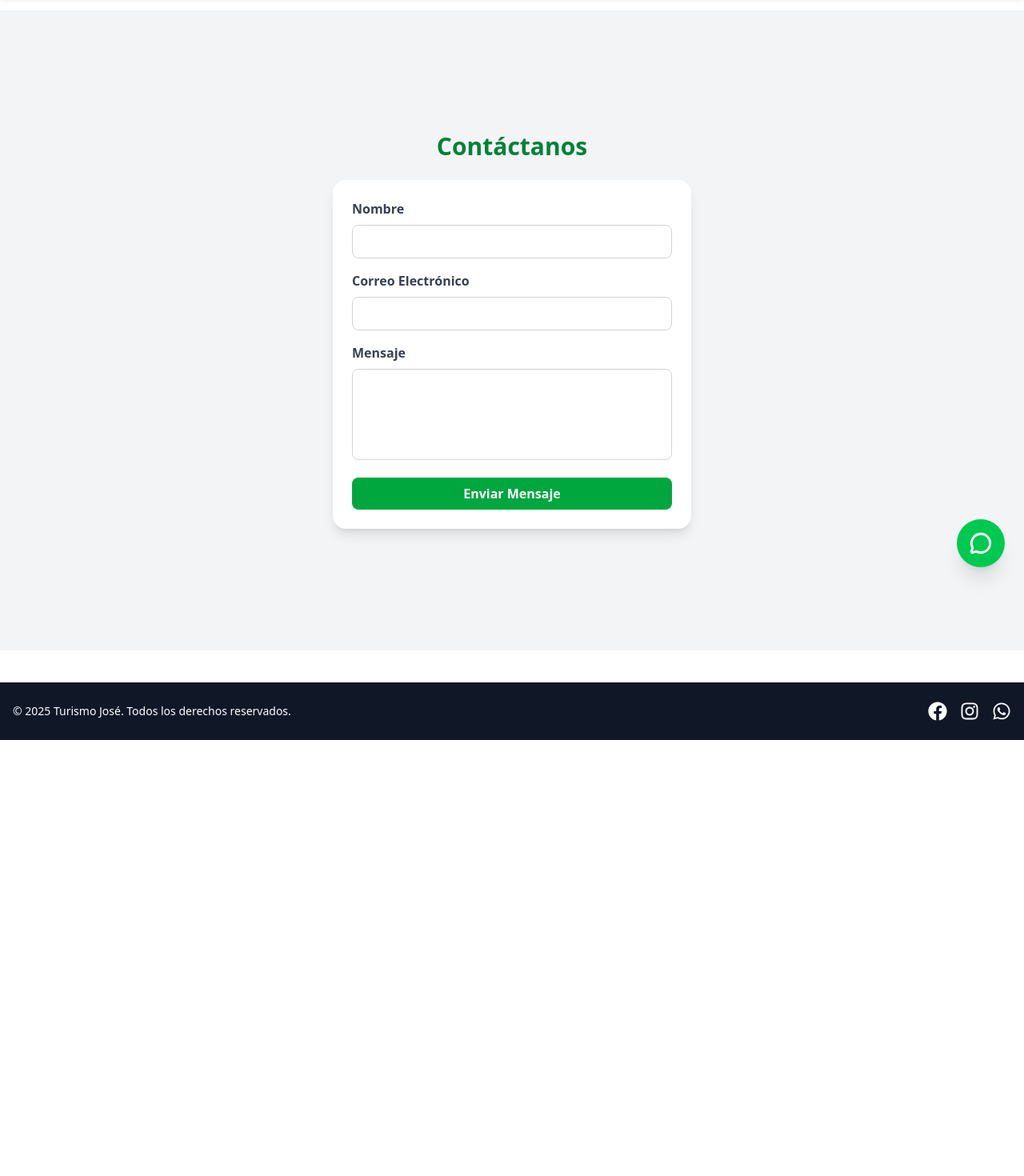
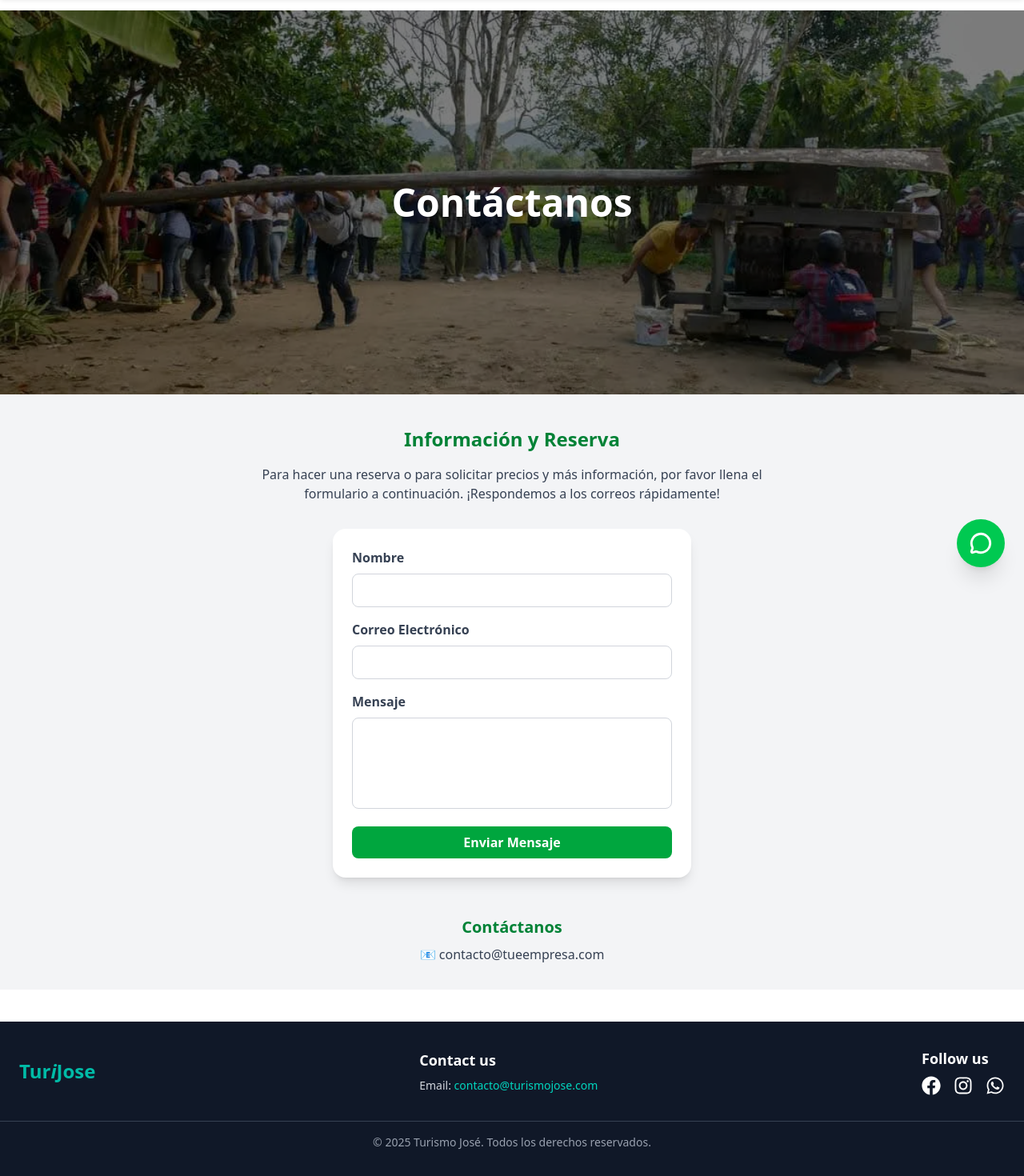
Before and after one commit to dani71296/turijose, a React (Vite) app: page /contacto in a window 1280 px wide. Shown: the part 67-1537 px from the top of the page at 80% size. Before the commit the page ends 992 px from the top, so only its background shows below. Built offline with nearby package versions, Linux system fonts and the light colour scheme.

Commit message:
SE REALIZO CONTACTO Y MODIFICACIONES EN EL FOOTER  FALTA IDIOMAS

```diff
--- a/src/components/Footer.jsx
+++ b/src/components/Footer.jsx
@@ -1,16 +1,38 @@
 import { FaFacebook, FaInstagram, FaWhatsapp } from "react-icons/fa";
+import { Link } from "react-router-dom";
 
 const Footer = () => {
   return (
-    <footer className="bg-gray-900 text-white py-6 mt-10">
-      <div className="container mx-auto flex flex-col md:flex-row items-center justify-between px-4">
-        {/* Texto de copyright */}
-        <p className="text-sm mb-4 md:mb-0">
-          © {new Date().getFullYear()} Turismo José. Todos los derechos reservados.
+    <footer className="bg-gray-900 text-white py-8 mt-10">
+      <div className="container mx-auto flex flex-col md:flex-row justify-between items-center px-6 text-center md:text-left">
+        {/* LOGO */}
+        <div className="mb-6 md:mb-0">
+          <Link
+            to="/"
+            className="text-2xl font-bold text-teal-500 hover:text-teal-400 transition-colors"
+          >
+            Tur<i>i</i>Jose
+          </Link>
+        </div>
+
+        {/* CONTACTO */}
+        <div className="mb-6 md:mb-0">
+          <h3 className="text-lg font-semibold mb-2">Contact us</h3>
+          <p className="text-sm text-gray-300">
+            Email:{" "}
+            <a
+              href="mailto:contacto@turismojose.com"
+              className="text-teal-400 hover:underline"
+            >
+              contacto@turismojose.com
+            </a>
           </p>
+        </div>
 
-        {/* Iconos de redes sociales */}
-        <div className="flex space-x-4">
+        {/* REDES SOCIALES */}
+        <div>
+          <h3 className="text-lg font-semibold mb-2">Follow us</h3>
+          <div className="flex justify-center md:justify-start space-x-4">
             <a
               href="https://facebook.com"
               target="_blank"
@@ -37,6 +59,12 @@ const Footer = () => {
             </a>
           </div>
         </div>
+      </div>
+
+      {/* COPYRIGHT */}
+      <div className="mt-8 border-t border-gray-700 pt-4 text-center text-sm text-gray-400">
+        © {new Date().getFullYear()} Turismo José. Todos los derechos reservados.
+      </div>
     </footer>
   );
 };
--- a/src/pages/About.jsx
+++ b/src/pages/About.jsx
@@ -5,12 +5,15 @@ export default function About() {
   return (
     <div className="flex flex-col items-center text-center px-4 py-12 text-gray-800">
       {/* Imagen principal */}
-      <div className="max-w-4xl w-full mb-8">
+      <div className="relative w-full h-[60vh] flex items-center justify-center">
         <img
           src="/images/equipo.webp"
           alt="Nuestro equipo"
-          className="w-full h-80 object-cover rounded-2xl shadow-lg"
+          className="absolute inset-0 w-full h-full object-cover brightness-50"
         />
+        <h1 className="relative text-white text-5xl font-bold z-10">
+          QUIENES SOMOS
+        </h1>
       </div>
 
       {/* Quiénes somos */}
--- a/src/pages/Contacto.jsx
+++ b/src/pages/Contacto.jsx
@@ -18,17 +18,41 @@ export default function Contact() {
   };
 
   return (
-    <section className="flex flex-col items-center justify-center min-h-screen bg-gray-100 px-4">
-      <h2 className="text-3xl font-bold text-center mb-6 text-green-700">
-        Contáctanos
-      </h2>
+    <section className="flex flex-col items-center justify-center bg-gray-100">
+      {/* 🟢 HERO */}
+      <div className="relative w-full h-[60vh] flex items-center justify-center">
+        <img
+          src="/images/contacto.webp" // 🔹 pon aquí la imagen que desees
+          alt="Contáctanos"
+          className="absolute inset-0 w-full h-full object-cover brightness-50"
+        />
+        <h1 className="relative text-white text-5xl font-bold z-10">
+          Contáctanos
+        </h1>
+      </div>
 
+      {/* 🟡 TEXTO INFORMATIVO */}
+      <div className="max-w-2xl text-center mt-10 px-4">
+        <h2 className="text-2xl font-bold text-green-700 mb-4">
+          Información y Reserva
+        </h2>
+        <p className="text-gray-700">
+          Para hacer una reserva o para solicitar precios y más información,
+          por favor llena el formulario a continuación. ¡Respondemos a los
+          correos rápidamente!
+        </p>
+      </div>
+
+      {/* 🔵 FORMULARIO */}
       <form
         onSubmit={handleSubmit}
-        className="w-full max-w-md bg-white p-6 rounded-2xl shadow-lg"
+        className="w-full max-w-md bg-white p-6 rounded-2xl shadow-lg mt-8"
       >
         <div className="mb-4">
-          <label className="block text-gray-700 font-semibold mb-2" htmlFor="name">
+          <label
+            className="block text-gray-700 font-semibold mb-2"
+            htmlFor="name"
+          >
             Nombre
           </label>
           <input
@@ -43,7 +67,10 @@ export default function Contact() {
         </div>
 
         <div className="mb-4">
-          <label className="block text-gray-700 font-semibold mb-2" htmlFor="email">
+          <label
+            className="block text-gray-700 font-semibold mb-2"
+            htmlFor="email"
+          >
             Correo Electrónico
           </label>
           <input
@@ -58,7 +85,10 @@ export default function Contact() {
         </div>
 
         <div className="mb-4">
-          <label className="block text-gray-700 font-semibold mb-2" htmlFor="message">
+          <label
+            className="block text-gray-700 font-semibold mb-2"
+            htmlFor="message"
+          >
             Mensaje
           </label>
           <textarea
@@ -79,6 +109,12 @@ export default function Contact() {
           Enviar Mensaje
         </button>
       </form>
+
+      {/* 🔴 PIE DE CONTACTO */}
+      <div className="text-center mt-12 mb-8">
+        <h3 className="text-xl font-bold text-green-700 mb-2">Contáctanos</h3>
+        <p className="text-gray-700">📧 contacto@tueempresa.com</p>
+      </div>
     </section>
   );
 }
```
Also changed, not shown: public/images/contacto.webp (added). Lines whose indentation alone changed are shown as unchanged.
